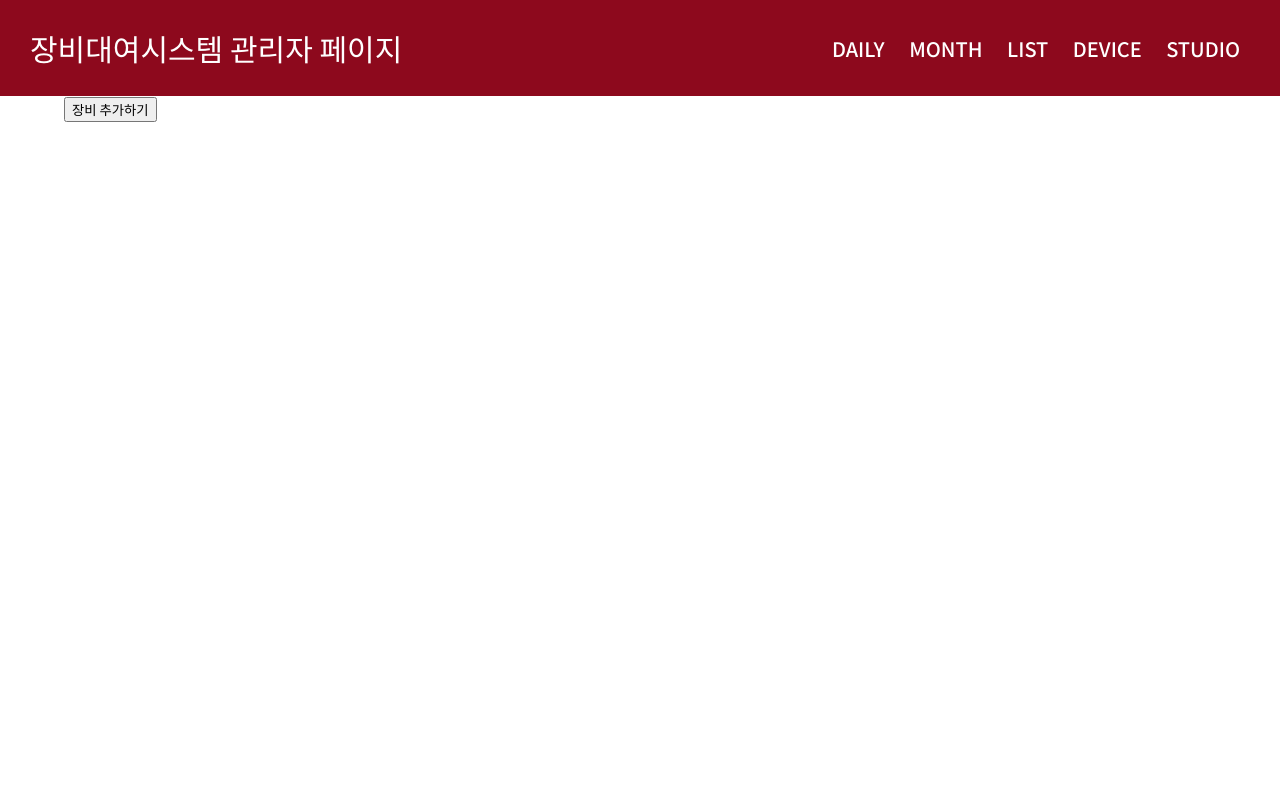
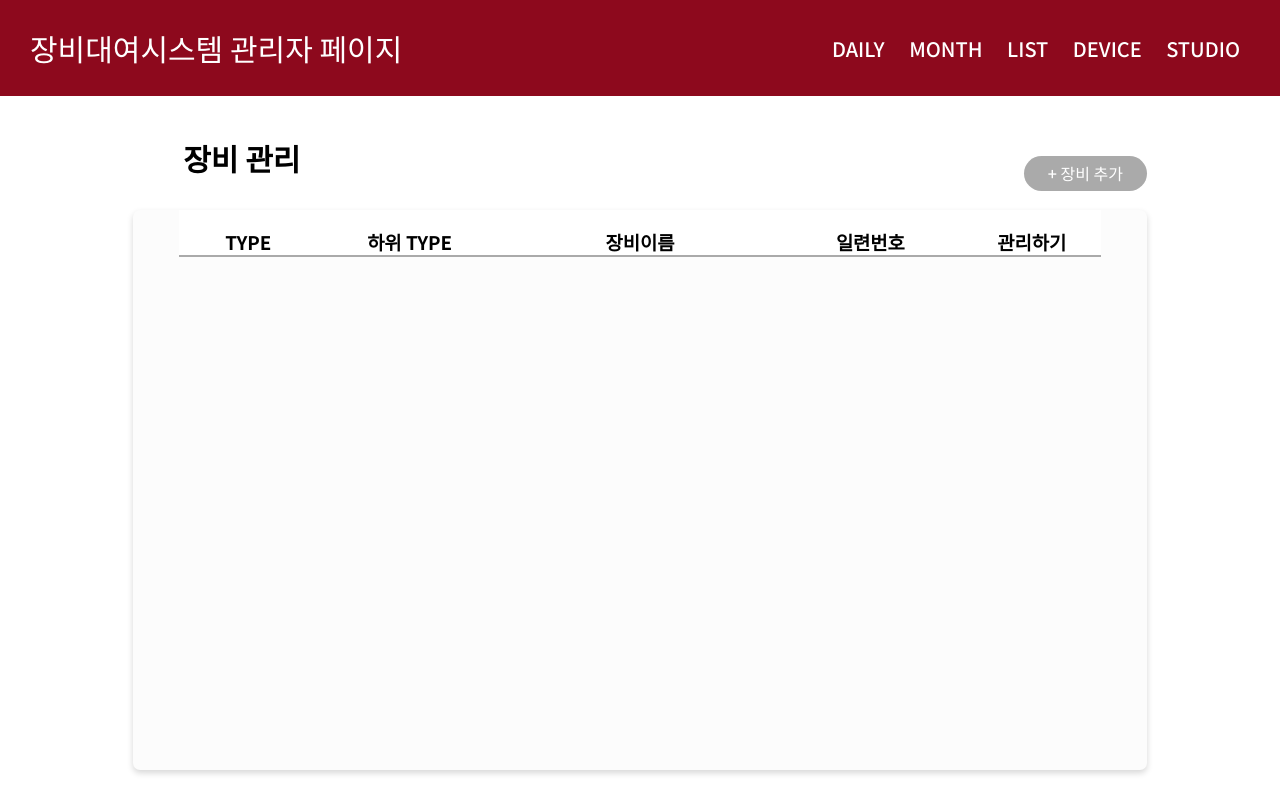
Before and after one commit to dooking/KU-MediaCenterV1, a Django app: page /adminpage/equipment in a window 1280 px wide. Run offline with Django 3.2, Linux system fonts and the light colour scheme; data that the repository does not hold is empty; parts of the project's set-up code (start-up, migrations or seed data) failed here and were passed over.

Commit message:
성원오빠거합침

```diff
--- a/project/adminpage/static/equipment.css
+++ b/project/adminpage/static/equipment.css
@@ -0,0 +1,129 @@
+.equip-wrapper {
+    display: flex;
+    flex-direction: column;
+    justify-content: flex-start;
+    align-items: center;
+}
+.equip-wrapper button {
+    cursor: pointer;
+}
+.equip-wrapper span {
+    display: flex;
+    justify-content: center;
+    align-items: center;
+    word-break: break-all;
+}
+.equip-head{
+    width: 88%;
+
+    display: flex;
+    justify-content: space-between;
+    align-items: center;
+    margin-top: 40px;
+}
+.equip-heading {
+    font-size: 30px;
+    font-weight: bold;
+    margin-bottom: 30px;
+
+    padding-left: 50px;
+    width: 200px;
+}
+
+.btn_add {
+    width: 123px;
+    height: 35px;
+
+    border-radius: 17.5px;
+    font-size: 16px;
+    font-weight: 500;
+    border-style: none;
+    color: #ffffff;
+    background-color: #aaaaaa;
+}
+.equip-table {
+    width: 88%;
+    height: 70vh;
+    padding: 0px 4%;
+
+    border-radius: 7px;
+    box-shadow: 0 3px 6px 0 rgba(0, 0, 0, 0.16);
+    background-color: #fcfcfc;
+
+    overflow-y: auto;
+}
+
+.equip-table-header {
+    font-size: 18.75px;
+    font-weight: bold;
+
+    display: flex;
+    justify-content: flex-start;
+    align-items: center;
+
+    border-bottom: 2px solid #aaaaaa;
+    padding-top: 18px;
+    margin-bottom: 12px;
+
+    position: sticky;
+    top: 0px;
+    padding-top: 18px;
+    background-color: #ffffff;
+}
+
+.equip-table-row {
+    display: flex;
+    justify-content: flex-start;
+    align-items: center;
+    font-size: 16px;
+    margin-bottom: 9px;
+}
+
+.btn_wrap button{
+    font-size: 12.5px;
+    font-weight:500;
+    color: #ffffff;
+    letter-spacing: 0.4px;
+    border-style: none;
+
+    height: 28px;
+}
+
+.btn_delete {
+    width: 45px;
+    background-color: #aa1a30;
+    color: #ffffff;
+}
+
+.equip-table-link {
+    text-decoration: none;
+}
+
+.btn--inactive {
+    width: 76.5px;
+    background-color: #4f4f4f;
+}
+.btn--active {
+    width: 76.5px;
+    background-color: #008910;
+}
+
+.equipType {
+    width: 15%;
+}
+.equipSemiType {
+    width: 20%;
+}
+.equipmentName{
+    width: 30%;
+}
+.serialNum {
+    width: 20%;
+}
+.admin {
+    width: 15%;
+}
+.btn_wrap {
+    width: 15%;
+    padding-left: 10px;
+}
--- a/project/adminpage/templates/equipment.html
+++ b/project/adminpage/templates/equipment.html
@@ -6,37 +6,54 @@
 <meta name="viewport" content="width=device-width, initial-scale=1" />
 {% endblock css %}
 {% block content %}
+<div class="equip-wrapper">
+  <div class="equip-head">
+    <h2 class="equip-heading">장비 관리</h2>
+    <a class="equip-table-link" href="{% url 'addEquipment' %}">
+      <button class="btn_add">+ 장비 추가</button>
+    </a>
+  </div>
+  <div class="equip-table">
+    <div class="equip-table-header">
+      <span class="equipType">TYPE</span>
+      <span class="equipSemiType">하위 TYPE</span>
+      <span class="equipmentName">장비이름</span>
+      <span class="serialNum">일련번호</span>
+      <span class="admin">관리하기</span>
+    </div>
+    <div class="row-wrapper">
       {% for equipment in equipments %}
-    <div>
-      <p>{{equipment.equipmentName}}</p>
-      <p>{{equipment.serialNumber}}</p>
-      <p>{{equipment.equipType}}</p>
-      <p>{{equipment.equipSemiType}}</p>
-      {% if equipment.borrowState == 0 and equipment.isExist == True %}
-      <p>대여가능</p>
+      <div class="equip-table-row">
+        <span class="equipType">{{equipment.equipType}}</span>
+        <span class="equipSemiType">{{equipment.equipSemiType}}</span>
+        <span class="equipmentName">{{equipment.equipmentName}}</span>
+        <span class="serialNum">{{equipment.serialNumber}}</span>
+        <!-- {% if equipment.borrowState == 0 and equipment.isExist == True %}
+        <span>대여가능</span>
         {% elif equipment.borrowState == 1 %}
-      <p>대여중</p>
+        <span>대여중</span>
         {% else %}
-      <p>고장남</p>
-      {% endif %} {% if equipment.isExist == True %}
-      <a href="{% url 'brokenEquipment' equipment.pk %}">
-        <button>고장 났으면 체크</button>
+        <span>고장남</span>
+        {% endif %} -->
+
+        <div class="btn_wrap">
+          {% if equipment.isExist == True %}
+          <a class="equip-table-link" href="{% url 'brokenEquipment' equipment.pk %}">
+            <button class="btn--inactive">비활성화</button>
           </a>
           {% else %}
-      <a href="{% url 'repairEquipment' equipment.pk %}">
-        <button>고쳤으면 체크</button>
+          <a class="equip-table-link" href="{% url 'repairEquipment' equipment.pk %}">
+            <button class="btn--active">활성화</button>
           </a>
           {% endif %}
-      <a href="{% url 'deleteEquipment' equipment.pk %}">
-        <button>장비 삭제</button>
+          <a class="equip-table-link" href="{% url 'deleteEquipment' equipment.pk %}">
+            <button class="btn_delete">삭제</button>
           </a>
         </div>
+      </div>
       {% endfor %}
-    <p></p>
-    <p></p>
-    <p></p>
-    <p></p>
-    <a href="{% url 'addEquipment' %}">
-      <button>장비 추가하기</button>
-    </a>
+    </div>
+  </div>
+</div>
+
 {% endblock content%}
```
Also changed, not shown: project/adminpage/static/addEquipment.css (added, +69 -0 lines), project/adminpage/templates/addEquipment.html (+28 -34 lines). Lines whose indentation alone changed are shown as unchanged.
